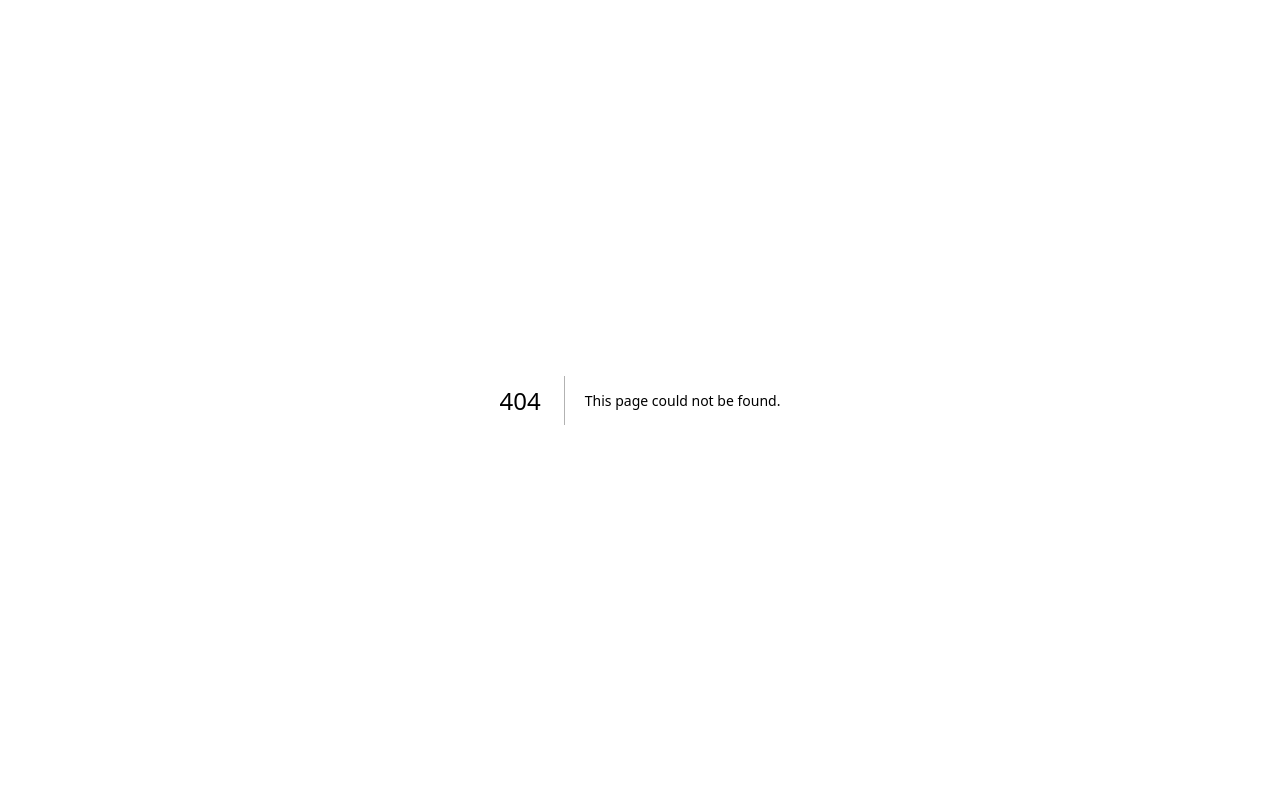
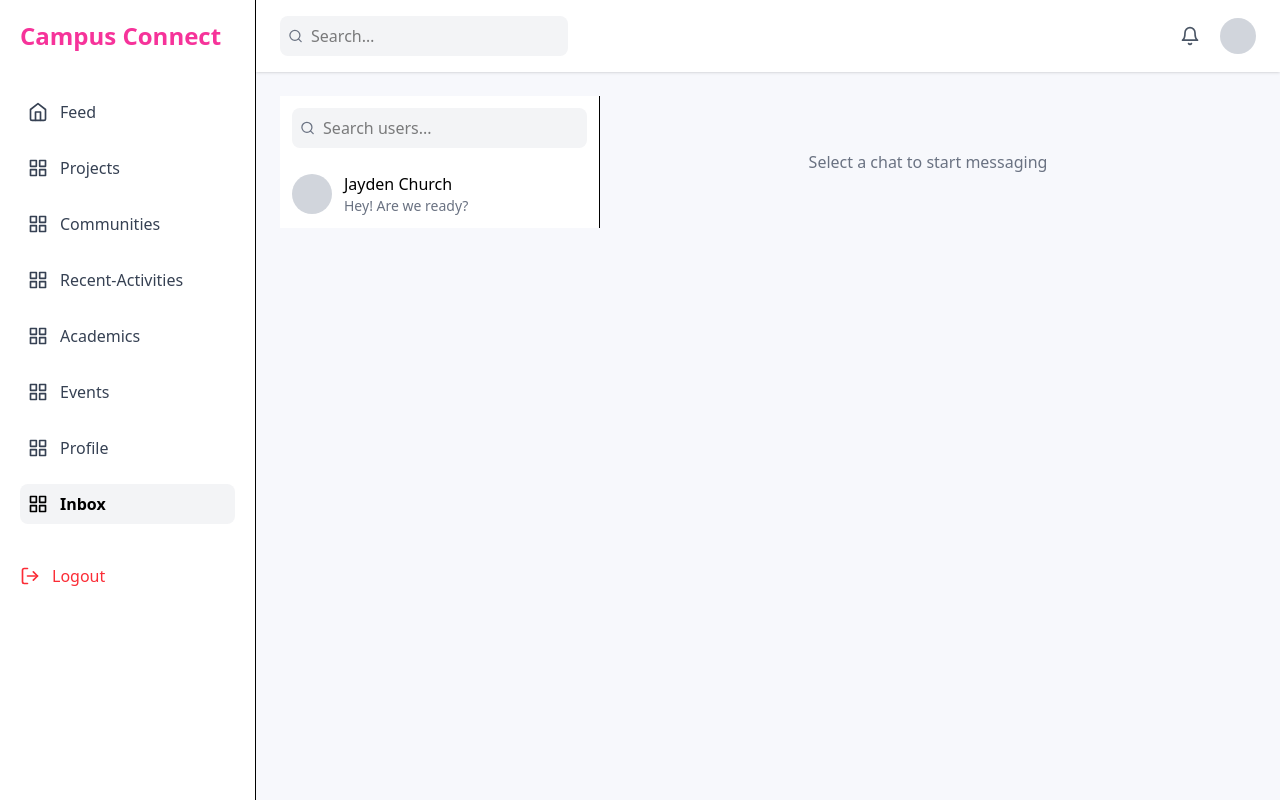
Before and after one commit to vvm-hash/CampusConnect, a Next.js app in the folder campus-connect/: page /dashboard/inbox in a window 1280 px wide. Before the commit this address had no page. Built offline with nearby package versions, Linux system fonts and the light colour scheme; no server answers.

Commit message:
Fix next/image domain config

```diff
--- /dev/null
+++ b/campus-connect/app/dashboard/inbox/page.tsx
@@ -0,0 +1,84 @@
+"use client";
+
+import { useState } from "react";
+import { FiSearch } from "react-icons/fi";
+
+export default function InboxPage() {
+  const [selectedChat, setSelectedChat] = useState<string | null>(null);
+
+  return (
+    <div className="h-full flex">
+
+      {/* LEFT CHAT LIST */}
+      <div className="w-80 border-r bg-white flex flex-col">
+
+        {/* Search */}
+        <div className="p-3">
+          <div className="flex items-center bg-gray-100 p-2 rounded-lg">
+            <FiSearch className="text-gray-500" />
+            <input
+              type="text"
+              placeholder="Search users..."
+              className="bg-transparent px-2 w-full outline-none"
+            />
+          </div>
+        </div>
+
+        {/* Chat list */}
+        <div className="flex-1 overflow-y-auto">
+          {/* Example user */}
+          <div
+            onClick={() => setSelectedChat("user123")}
+            className="flex items-center gap-3 p-3 cursor-pointer hover:bg-gray-100"
+          >
+            <div className="w-10 h-10 bg-gray-300 rounded-full"></div>
+            <div>
+              <p className="font-medium">Jayden Church</p>
+              <p className="text-sm text-gray-500">Hey! Are we ready?</p>
+            </div>
+          </div>
+        </div>
+      </div>
+
+      {/* RIGHT MESSAGE AREA */}
+      <div className="flex-1 flex flex-col">
+
+        {selectedChat ? (
+          <>
+            {/* Chat header */}
+            <div className="p-4 border-b bg-white flex items-center gap-3">
+              <div className="w-10 h-10 bg-gray-300 rounded-full"></div>
+              <p className="font-semibold">Chat Username</p>
+            </div>
+
+            {/* Messages */}
+            <div className="flex-1 p-4 overflow-y-auto space-y-2">
+              <div className="bg-gray-200 max-w-xs p-2 rounded-lg">
+                Hey, what's up?
+              </div>
+              <div className="bg-blue-500 text-white max-w-xs p-2 rounded-lg ml-auto">
+                All good bro 🙌
+              </div>
+            </div>
+
+            {/* Message Input */}
+            <div className="p-3 border-t bg-white flex gap-2">
+              <input
+                type="text"
+                placeholder="Type a message…"
+                className="flex-1 px-3 py-2 border rounded-lg outline-none"
+              />
+              <button className="px-4 py-2 bg-blue-600 text-white rounded-lg">
+                Send
+              </button>
+            </div>
+          </>
+        ) : (
+          <div className="flex-1 flex items-center justify-center text-gray-500">
+            Select a chat to start messaging
+          </div>
+        )}
+      </div>
+    </div>
+  );
+}
--- a/campus-connect/app/dashboard/layout.tsx
+++ b/campus-connect/app/dashboard/layout.tsx
@@ -61,6 +61,7 @@ export default function DashboardLayout({ children }: { children: React.ReactNod
             <NavItem href="/dashboard/Academics" icon={<FiGrid size={20} />} label="Academics" />
             <NavItem href="/dashboard/events" icon={<FiGrid size={20} />} label="Events" />
             <NavItem href="/dashboard/profile" icon={<FiGrid size={20} />} label="Profile" />
+            <NavItem href="/dashboard/inbox" icon={<FiGrid size={20} />} label="Inbox" />
 
             <button
               onClick={handleLogout}
--- a/campus-connect/next.config.js
+++ b/campus-connect/next.config.js
@@ -1,11 +1,18 @@
 /** @type {import('next').NextConfig} */
 const nextConfig = {
   experimental: {
-    optimizeCss: false, // disable lightningcss
+    optimizeCss: false, // keep this
   },
-  turbopack: false, // force webpack instead of turbopack
   eslint: {
-    ignoreDuringBuilds: true, // ✅ allow deploy even if ESLint errors exist
+    ignoreDuringBuilds: true, // keep this
+  },
+  images: {
+    remotePatterns: [
+      {
+        protocol: "https",
+        hostname: "images.unsplash.com",
+      },
+    ],
   },
 };
 
```
